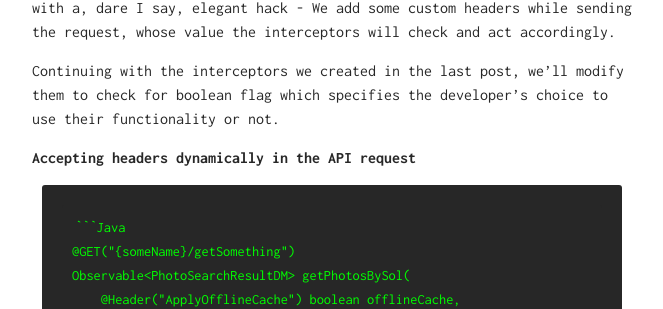
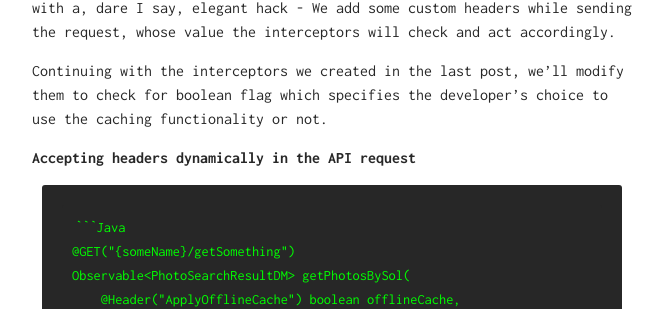
Before and after one commit to krtkush/krtkush.github.io, a Jekyll site: the page built from _posts/2016-06-02-caching-using-okhttp-part-2.md, in a window 1280 px wide and 900 px high. Shown: the part 330-639 px from the top of the window, without its empty margins (308-971 px from the left). Built offline with Jekyll 4.4.1, drawn with Linux system fonts in a browser that asks for light colours.

Commit message:
Minor correction in okHttp caching II

```diff
--- a/_posts/2016-06-02-caching-using-okhttp-part-2.md
+++ b/_posts/2016-06-02-caching-using-okhttp-part-2.md
@@ -7,7 +7,7 @@ In the [previous post](https://krtkush.github.io/2016/06/01/caching-using-okhttp
 
 The apparent problem with the linked approach is that *every* API request will have its Cache-Headers modified by the interceptors. There is no way to control API requests individually. To solve this problem I have come with a, dare I say, elegant hack - We add some custom headers while sending the request, whose value the interceptors will check and act accordingly.
 
-Continuing with the interceptors we created in the last post, we'll modify them to check for boolean flag which specifies the developer's choice to use their functionality or not.
+Continuing with the interceptors we created in the last post, we'll modify them to check for boolean flag which specifies the developer's choice to use the caching functionality or not.
 
 **Accepting headers dynamically in the API request**
 
```
